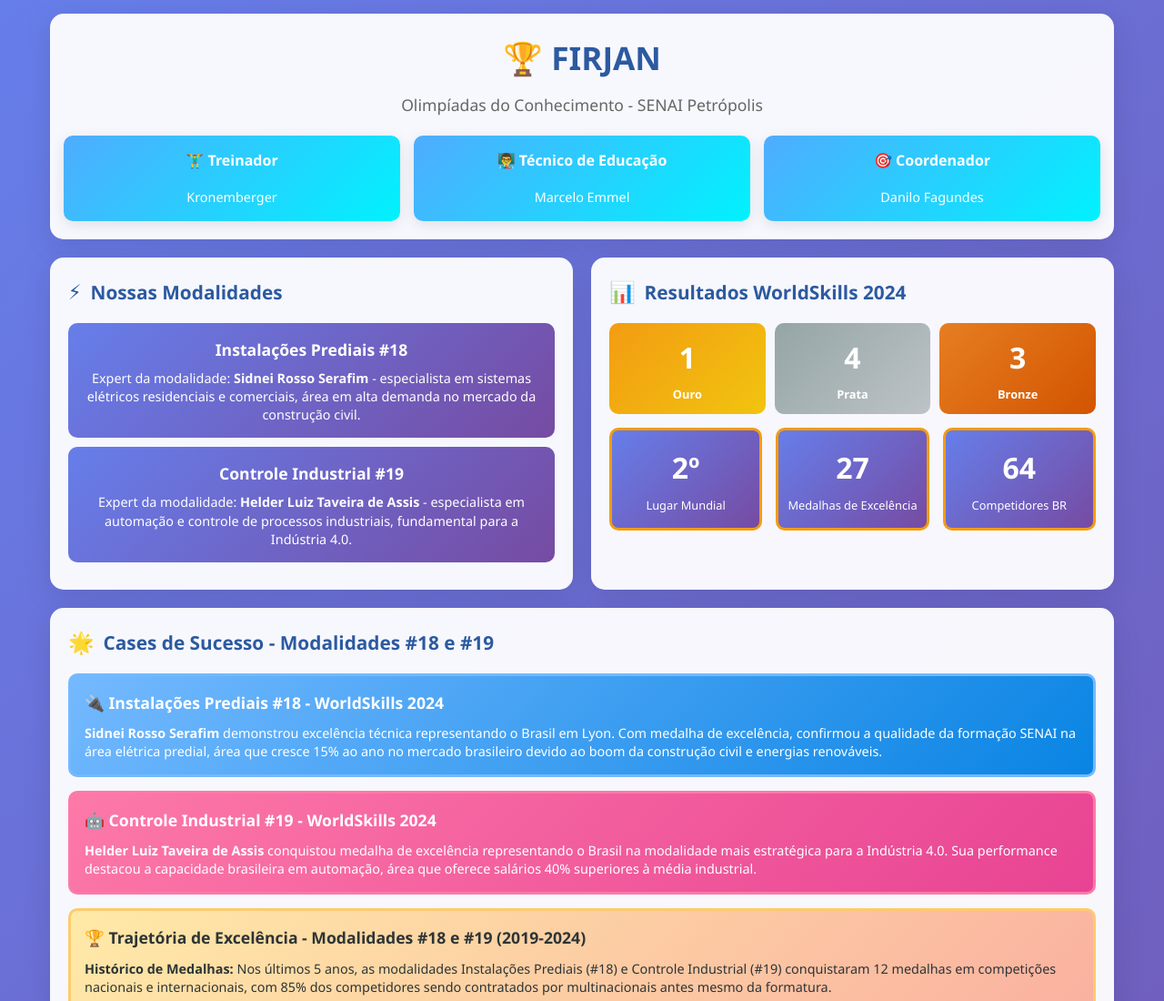
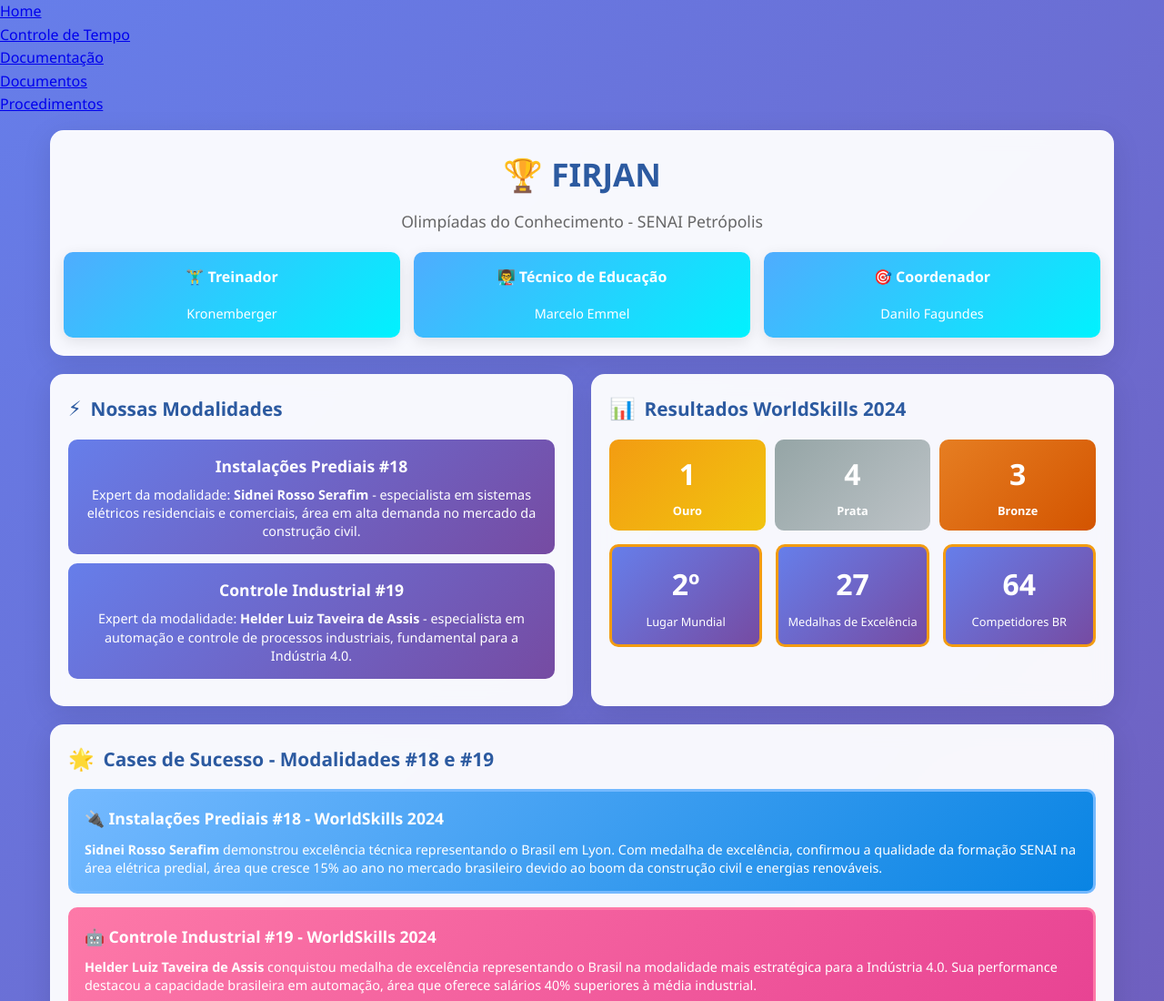
Before and after one commit to kronembergersenai/oc-2025, a plain HTML site: page docs/index.html in a window 1280 px wide. Shown: the top 1100 px of the page at 91% size. Drawn offline with Linux system fonts and the light colour scheme.

Commit message:
Update index.html

```diff
--- a/docs/index.html
+++ b/docs/index.html
@@ -6,6 +6,17 @@
     <title>Olimpíadas do Conhecimento FIRJAN - SENAI Petrópolis</title>
     <link rel="stylesheet" href="home.css">
 </head>
+    <!-- Para usar no index.html da raiz -->
+<nav>
+    <ul class="menu-navegacao">
+        <li><a href="index.html">Home</a></li>
+        <li><a href="controle_tempo/style.css">Controle de Tempo</a></li>
+        <li><a href="docs/index.html">Documentação</a></li>
+        <li><a href="documento/index.html">Documentos</a></li>
+        <li><a href="procedimentos/procedimentos.css">Procedimentos</a></li>
+    </ul>
+</nav>
+
 <body>
     <div class="container">
         <header>
```
